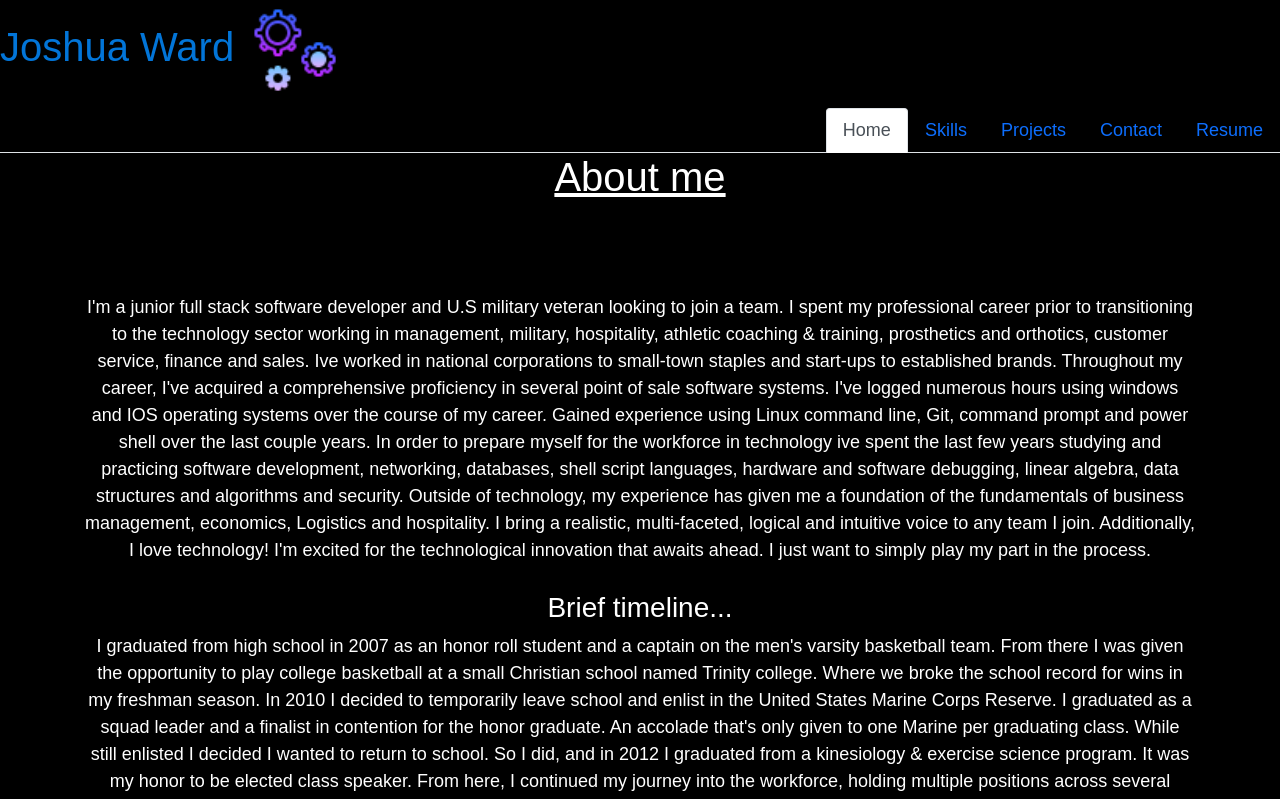
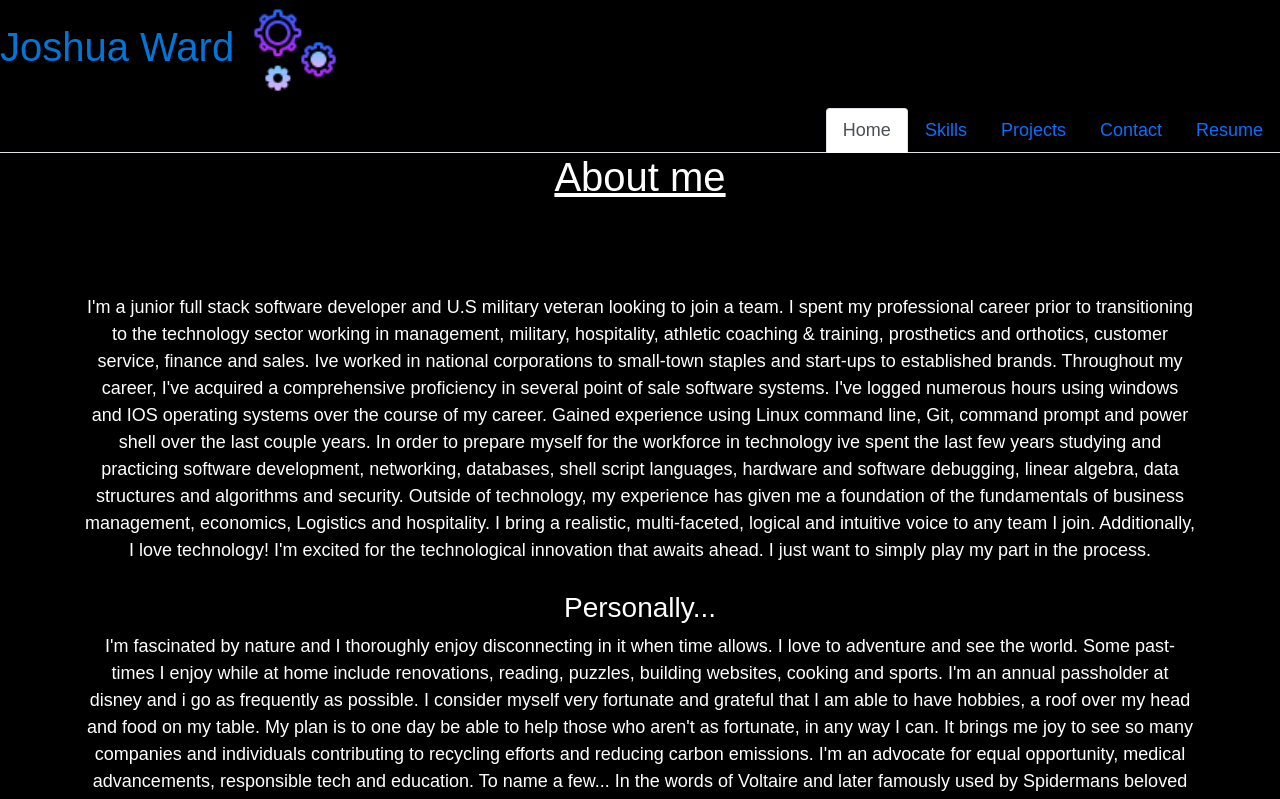
Before and after one commit to joshuapward2/My-Profile-Page, a React (Create React App) app: page / in a window 1280 px wide. Shown: the top 799 px of the page. Built offline with nearby package versions, Linux system fonts and the light colour scheme.

Commit message:
added to skills

```diff
--- a/src/components/pages/Home.js
+++ b/src/components/pages/Home.js
@@ -24,10 +24,7 @@ export default function Home() {
                   <p className='textContent'>I'm a junior full stack software developer and U.S military veteran looking to join a team. I spent my professional career prior to transitioning to the technology sector working in management, military, hospitality, athletic coaching & training, prosthetics and orthotics, customer service, finance and sales. Ive worked in national corporations to small-town staples and start-ups to established brands. Throughout my career, I've acquired a comprehensive proficiency in several point of sale software systems. I've logged numerous hours using windows and IOS operating systems over the course of my career. Gained experience using Linux command line, Git, command prompt and power shell over the last couple years. In order to prepare myself for the workforce in technology ive spent the last few years studying and practicing software development, networking, databases, shell script languages, hardware and software debugging, linear algebra, data structures and algorithms and security.  Outside of technology, my experience has given me a foundation of the fundamentals of business management, economics, Logistics and hospitality. I bring a realistic, multi-faceted, logical and intuitive voice to any team I join. Additionally, I love technology! I'm excited for the technological innovation that awaits ahead. I just want to simply play my part in the process.
                  <br></br>
                  <br></br>
-                 <h3>Brief timeline...</h3>
-                 I graduated from high school in 2007 as an honor roll student and a captain on the men's varsity basketball team. From there I was given the opportunity to play college basketball at a small Christian school named Trinity college. Where we broke the school record for wins in my freshman season. In 2010 I decided to temporarily leave school and enlist in the United States Marine Corps Reserve. I graduated as a squad leader and a finalist in contention for  the honor graduate. An accolade that's only given to one Marine per graduating class. While still enlisted I decided I wanted to return to school. So I did, and in 2012 I graduated from a kinesiology & exercise science program. It was my honor to be elected class speaker.  From here, I continued my journey into the workforce, holding multiple positions across several industries. In which I was fortunate to gain valuable experience. In 2020, I decided I wanted to make a career change. I wanted to find a career that I was truly passionate about. An industry with opportunity that's consumed with driven, intelligent and passionate minds all working together for a common goal. The decision became clear and without hesitation I began studying. In 2022 I earned a certificate in Full-stack Software Development from the University of Central Florida. I'm actively working to add several more certificates and certifications to my tech stack.
-                 <br></br>
-                 <br></br>
+
 
                 <h3> Personally...</h3>
                 I'm fascinated by nature and I thoroughly enjoy disconnecting in it when time allows. I love to adventure and see the world. Some past-times I enjoy while at home include renovations, reading, puzzles, building websites, cooking and sports. I'm an annual passholder at disney and i go as frequently as possible. I consider myself very fortunate and grateful that I am able to have hobbies, a roof over my head and food on my table. My plan is to one day be able to help those who aren't as fortunate, in any way I can. It brings me joy to see so many companies and individuals contributing to recycling efforts and reducing carbon emissions. I'm an advocate for equal opportunity, medical advancements, responsible tech and education. To name a few... In the words of Voltaire and later famously used by Spidermans beloved Uncle Ben, “with great power comes great responsibility”. A truth that rings loud in times like today.
--- a/src/components/pages/Skills.js
+++ b/src/components/pages/Skills.js
@@ -41,12 +41,14 @@ export default function About() {
               <ul className='card-text'>
                 <li>Object relational mapping</li>
                 <li>React State management</li>
-                <li>Git version control</li>
+                <li>Git, Command prompt, linux and powershell</li>
                 <li>Github</li>
                 <li>Agile development methodology</li>
                 <li>Progressive web applications and webpack</li>
                 <li>Google & React Developer Tools</li>
                 <li>NPM & PIP</li>
+                <li>Networks and security of them</li>
+                <li>Troubleshooting Hardware and software Networks</li>
 
 
               </ul>
```
